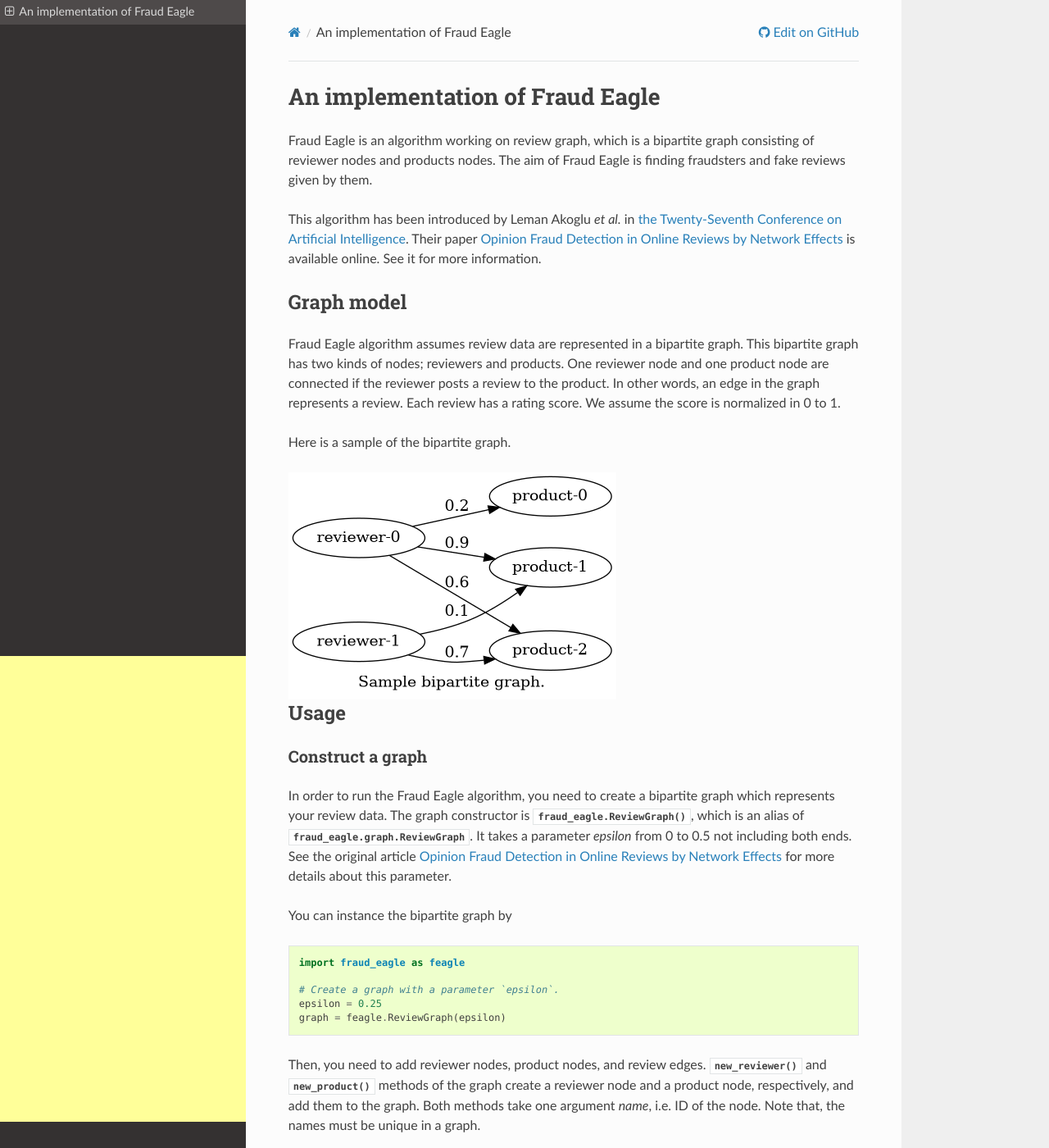
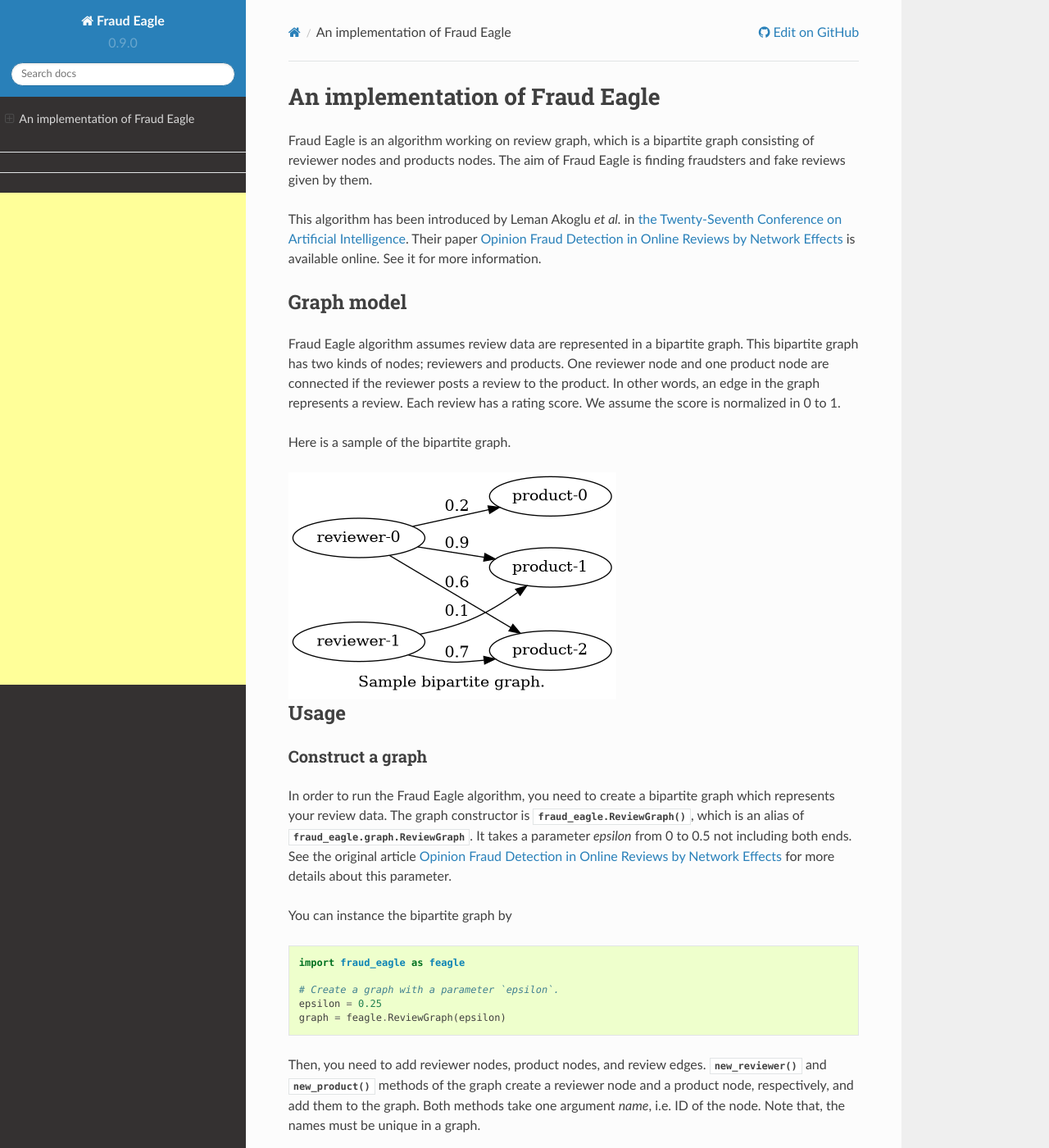
Before and after one commit to rgmining/fraud-eagle, a Sphinx documentation site: the page built from docs/source/index.rst, in a window 1280 px wide and 1400 px high. Shown: the whole window at 82% size. Built offline with Sphinx 7.4.7 and the Read the Docs theme 2.0.0, drawn with Linux system fonts in a browser that asks for light colours.

Commit message:
Update document style.

```diff
--- a/docs/source/_templates/layout.html
+++ b/docs/source/_templates/layout.html
@@ -14,17 +14,6 @@
 <meta content="summary" name="twitter:card" />
 <meta content="@junkawamoto" name="twitter:site" />
 
-<style>
-.wy-menu-vertical{
-  position: relative;
-  height:auto !important;
-  height: 100%;
-  min-height: 100%;
-}
-.wy-menu-vertical > *:first-child{
-  padding-bottom: 600px;
-}
-</style>
 <script async src="//pagead2.googlesyndication.com/pagead/js/adsbygoogle.js"></script>
 <script>
   (adsbygoogle = window.adsbygoogle || []).push({
@@ -44,8 +33,14 @@
 
 
 {% block menu %}
-{{ super() }}
-<div style="padding: 2em 0; height: 600px; bottom: 0; position: absolute;">
+<div class="local-toc">{{ toc }}</div>
+<hr/>
+{% set toctree = toctree(maxdepth=theme_navigation_depth, collapse=theme_collapse_navigation, includehidden=True) %}
+{% if toctree %}
+  {{ toctree }}
+{% endif %}
+<hr />
+<div>
   <div style="width: 300px; margin: auto;">
     <ins class="adsbygoogle"
          style="display:inline-block;width:300px;height:600px"
```
